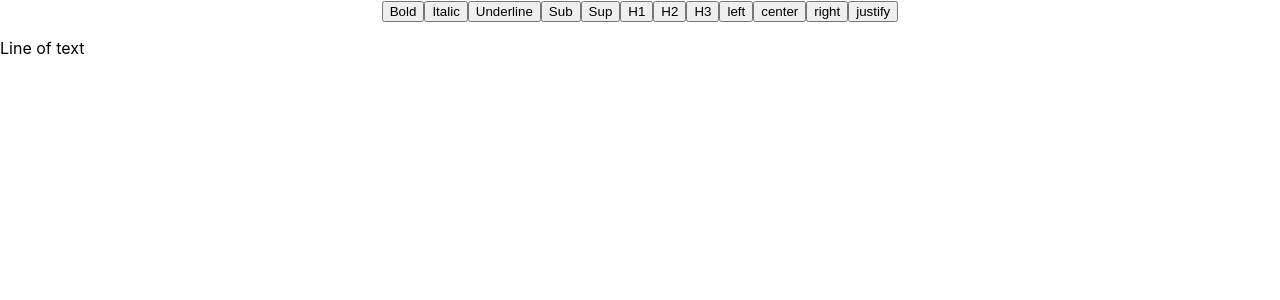
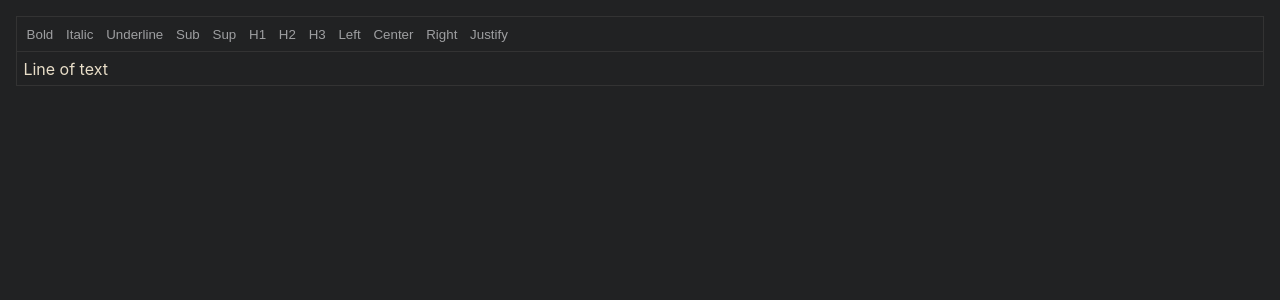
Before and after one commit to hakisan99/rte-component, a React (Create React App) app: page / in a window 1280 px wide. Shown: the top 300 px of the page. Built offline with nearby package versions, Linux system fonts and the light colour scheme.

Commit message:
add style, fix lose focus

```diff
--- a/package.json
+++ b/package.json
@@ -13,6 +13,7 @@
     "slate": "^0.61.0",
     "slate-history": "^0.61.0",
     "slate-react": "^0.61.0",
+    "styled-components": "^5.2.2",
     "web-vitals": "^1.1.1"
   },
   "scripts": {
--- a/src/App.css
+++ /dev/null
@@ -1,38 +0,0 @@
-.App {
-  text-align: center;
-}
-
-.App-logo {
-  height: 40vmin;
-  pointer-events: none;
-}
-
-@media (prefers-reduced-motion: no-preference) {
-  .App-logo {
-    animation: App-logo-spin infinite 20s linear;
-  }
-}
-
-.App-header {
-  background-color: #282c34;
-  min-height: 100vh;
-  display: flex;
-  flex-direction: column;
-  align-items: center;
-  justify-content: center;
-  font-size: calc(10px + 2vmin);
-  color: white;
-}
-
-.App-link {
-  color: #61dafb;
-}
-
-@keyframes App-logo-spin {
-  from {
-    transform: rotate(0deg);
-  }
-  to {
-    transform: rotate(360deg);
-  }
-}
--- a/src/App.js
+++ b/src/App.js
@@ -1,11 +1,21 @@
-import './App.css';
+import React from 'react'
 import RichTextEditor from './components/RichTextEditor'
+import styled, { ThemeProvider } from 'styled-components'
+import theme from './utils/theme'
+const StyledApp = styled.div`
+  background: ${props => props.theme.color.background.primary};
+  height: 100vh;
+  overflow: hidden;
+  padding: 1rem;
+`
 
 function App() {
   return (
-    <div className="App">
-      <RichTextEditor />
-    </div>
+    <ThemeProvider theme={theme.dark}>
+      <StyledApp>
+        <RichTextEditor />
+      </StyledApp>
+    </ThemeProvider>
   );
 }
 
--- a/src/components/RichTextEditor.jsx
+++ b/src/components/RichTextEditor.jsx
@@ -5,6 +5,21 @@ import { withHistory } from 'slate-history';
 import Element from './Element';
 import Leaf from './Leaf';
 import EditorTools from './editor-tools/EditorTools';
+import { StyledBody, StyledButton, StyledContainer, StyledToolbar} from './StyledComponents'
+const toolBar = [
+  {type: 'mark', value: 'bold', label: "Bold", svg: ""},
+  {type: 'mark', value: 'italic', label: "Italic", svg: ""},
+  {type: 'mark', value: 'underline', label: "Underline", svg: ""},
+  {type: 'mark', value: 'sub', label: "Sub", svg: ""},
+  {type: 'mark', value: 'sup', label: "Sup", svg: ""},
+  {type: 'block', value: 'h1', label: "H1", svg: ""},
+  {type: 'block', value: 'h2', label: "H2", svg: ""},
+  {type: 'block', value: 'h3', label: "H3", svg: ""},
+  {type: 'block', value: 'left', label: "Left", svg: ""},
+  {type: 'block', value: 'center', label: "Center", svg: ""},
+  {type: 'block', value: 'right', label: "Right", svg: ""},
+  {type: 'block', value: 'justify', label: "Justify", svg: ""},
+]
 
 const editorTools = new EditorTools()
 
@@ -23,49 +38,25 @@ const RichTextEditor = () => {
     return <Leaf {...props} />
   }, []);
   return (
-    <Slate
-      editor={editor}
-      value={value}
-      onChange={(newVal) => setValue(newVal)}
-    >
-      <button onMouseDown={() => editorTools.toggleMark(editor, 'bold')}>
-        Bold
-      </button>
-      <button onMouseDown={() => editorTools.toggleMark(editor, 'italic')}>
-        Italic
-      </button>
-      <button onMouseDown={() => editorTools.toggleMark(editor, 'underline')}>
-        Underline
-      </button>
-      <button onMouseDown={() => editorTools.toggleMark(editor, 'sub')}>
-        Sub
-      </button>
-      <button onMouseDown={() => editorTools.toggleMark(editor, 'sup')}>
-        Sup
-      </button>
-      <button onMouseDown={() => editorTools.toggleBlock(editor, 'h1')}>
-        H1
-      </button>
-      <button onMouseDown={() => editorTools.toggleBlock(editor, 'h2')}>
-        H2
-      </button>
-      <button onMouseDown={() => editorTools.toggleBlock(editor, 'h3')}>
-        H3
-      </button>
-      <button onMouseDown={() => editorTools.toggleBlock(editor, 'left')}>
-        left
-      </button>
-      <button onMouseDown={() => editorTools.toggleBlock(editor, 'center')}>
-        center
-      </button>
-      <button onMouseDown={() => editorTools.toggleBlock(editor, 'right')}>
-        right
-      </button>
-      <button onMouseDown={() => editorTools.toggleBlock(editor, 'justify')}>
-        justify
-      </button>
-      <Editable renderElement={renderElement} renderLeaf={renderLeaf} />
-    </Slate>
+    <StyledContainer>
+      <Slate editor={editor} value={value} onChange={(newVal) => setValue(newVal)}>
+        <StyledToolbar>
+          {toolBar.filter(tool => tool.type === 'mark')
+            .map(tool =>
+              <StyledButton key={tool.value} onMouseDown={(e) => editorTools.toggleMark(e, editor, tool.value)}>{tool.label}</StyledButton>
+            )
+          }
+          {toolBar.filter(tool => tool.type === 'block')
+            .map(tool =>
+              <StyledButton key={tool.value} onMouseDown={(e) => editorTools.toggleBlock(e, editor, tool.value)}>{tool.label}</StyledButton>
+            )
+          }
+        </StyledToolbar>
+        <StyledBody>
+          <Editable renderElement={renderElement} renderLeaf={renderLeaf} />
+        </StyledBody>
+      </Slate>
+    </StyledContainer>
   );
 }
 
--- /dev/null
+++ b/src/components/StyledComponents.jsx
@@ -0,0 +1,21 @@
+import styled from 'styled-components'
+
+export const StyledToolbar = styled.div`
+  display: flex;
+  gap: 0.4rem;
+  padding: 0.4rem;
+  border-bottom: 1px solid ${props => props.theme.color.border.primary};
+`
+export const StyledButton = styled.button`
+  border: none;
+  padding: 0.2rem;
+  background: transparent;
+  color: ${props => props.theme.color.text.secondary};
+`
+export const StyledBody = styled.div`
+  padding: 0.4rem;
+  color: ${props => props.theme.color.text.primary};
+`
+export const StyledContainer = styled.div`
+  border: 1px solid ${props => props.theme.color.border.primary};
+`
--- a/src/components/editor-tools/EditorTools.js
+++ b/src/components/editor-tools/EditorTools.js
@@ -31,7 +31,8 @@ class EditorTools {
     return !!match
   }
 
-  toggleBlock(editor, type) {
+  toggleBlock(e, editor, type) {
+    e.preventDefault()
     const isActive = this.blockCheck(editor, type);
     Transforms.setNodes(
       editor,
@@ -40,7 +41,8 @@ class EditorTools {
     );
   }
 
-  toggleMark(editor, mark) {
+  toggleMark(e, editor, mark) {
+    e.preventDefault()
     const isActive = this.markCheck(editor, mark);
     Transforms.setNodes(
       editor,
--- a/src/index.css
+++ b/src/index.css
@@ -1,3 +1,8 @@
+* {
+  padding: 0;
+  margin: 0;
+  box-sizing: border-box;
+}
 body {
   margin: 0;
   font-family: -apple-system, BlinkMacSystemFont, 'Segoe UI', 'Roboto', 'Oxygen',
--- a/src/index.js
+++ b/src/index.js
@@ -2,7 +2,6 @@ import React from 'react';
 import ReactDOM from 'react-dom';
 import './index.css';
 import App from './App';
-import reportWebVitals from './reportWebVitals';
 
 ReactDOM.render(
   <React.StrictMode>
@@ -10,8 +9,3 @@ ReactDOM.render(
   </React.StrictMode>,
   document.getElementById('root')
 );
-
-// If you want to start measuring performance in your app, pass a function
-// to log results (for example: reportWebVitals(console.log))
-// or send to an analytics endpoint. Learn more: https://bit.ly/CRA-vitals
-reportWebVitals();
--- a/src/reportWebVitals.js
+++ /dev/null
@@ -1,13 +0,0 @@
-const reportWebVitals = onPerfEntry => {
-  if (onPerfEntry && onPerfEntry instanceof Function) {
-    import('web-vitals').then(({ getCLS, getFID, getFCP, getLCP, getTTFB }) => {
-      getCLS(onPerfEntry);
-      getFID(onPerfEntry);
-      getFCP(onPerfEntry);
-      getLCP(onPerfEntry);
-      getTTFB(onPerfEntry);
-    });
-  }
-};
-
-export default reportWebVitals;
--- /dev/null
+++ b/src/utils/theme.js
@@ -0,0 +1,102 @@
+const theme = {
+  light: {
+    name: 'Light Theme',
+    color: {
+      text: {
+        primary: '#404040',
+        secondary: '#575757',
+        link: '#2F8DE3', // Opal 500
+        visited: '#7B237B', // Amethyst 600
+        disabled: '#A3A3A3',
+        success: '#0A842F', // Green 800
+        warning: '#FEBA00', //
+        danger: '#CC1D33', // Red 700
+        info: '#256EC2', // Opal 700
+      },
+      fill: {
+        primary: '#174091', // Opal 900
+        secondary: '#212223', // Obsidian 900
+        disabled: '#C3C3C3',
+        success: '#0A842F', // Green 800
+        warning: '#FEBA00',
+        danger: '#CC1D33', // Red 700
+        info: '#256EC2', // Opal 700
+      },
+      background: {
+        primary: '#FFFFFF', // White
+        secondary: '#F9F9F9',
+      },
+      border: {
+        primary: '#E3E3E3',
+      },
+    },
+    textSize: {
+      small: '0.8rem',
+      medium: '1rem',
+      large: '1.2rem',
+    },
+    avatarSize: {
+      small: '30px',
+      medium: '36px',
+      large: '42px',
+    },
+    weight: {
+      light: 300,
+      normal: 400,
+      bold: 600,
+    },
+    shadow:
+      '0px 3px 1px -2px rgba(0,0,0,0.2), 0px 2px 2px 0px rgba(0,0,0,0.14), 0px 1px 5px 0px rgba(0,0,0,0.12)',
+  },
+  dark: {
+    name: 'Dark Theme',
+    color: {
+      text: {
+        primary: '#E8DEC8', // Antique Gold 300
+        secondary: '#9E9FA1', // Obsidian 500
+        link: '#0F90A8', // Emerald 700
+        visited: '#6A126A', // Amethyst 500
+        disabled: '#646464',
+        success: '#56C26A', // Green 400
+        warning: '#FFD54F', // Yellow 300
+        danger: '#ED323B', // Red 500
+        info: '#76D7EA',
+      },
+      fill: {
+        primary: '#E8DEC8', // Antique Gold 300
+        secondary: '#A59C87', // Antique Gold 500
+        disabled: '#C3C3C3',
+        success: '#56C26A', // Green 400
+        warning: '#FFD54F', // Yellow 300
+        danger: '#ED323B', // Red 500
+        info: '#76D7EA',
+      },
+      background: {
+        primary: '#212223', // Obsidian 900
+        secondary: '#252627', // Pewter 800
+      },
+      border: {
+        primary: '#333333',
+      },
+    },
+    textSize: {
+      small: '0.8rem',
+      medium: '1rem',
+      large: '1.2rem',
+    },
+    avatarSize: {
+      small: '30px',
+      medium: '36px',
+      large: '42px',
+    },
+    weight: {
+      light: 300,
+      normal: 400,
+      bold: 500,
+    },
+    shadow:
+      '0px 3px 1px -2px rgba(0,0,0,0.2), 0px 2px 2px 0px rgba(0,0,0,0.14), 0px 1px 5px 0px rgba(0,0,0,0.12)',
+  },
+};
+
+export default theme;
```
Also changed, not shown: src/setupTests.js (deleted, +0 -5 lines), src/utils/color.js (added, +81 -0 lines), 2 other files (tests, documents, lock files or other folders).
